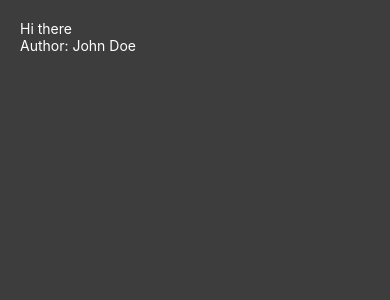
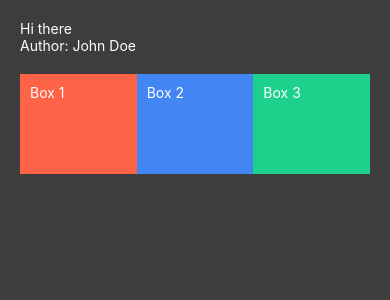
Before and after one commit to javco/react-native-sandbox, a React Native app: screen / in a window 390 px wide. Shown: the top 300 px of the page. Built offline with nearby package versions, Linux system fonts and the light colour scheme.

Commit message:
some flexbox

```diff
--- a/app/components/HelloWorld/HelloWorld.js
+++ b/app/components/HelloWorld/HelloWorld.js
@@ -34,6 +34,23 @@ export default class HelloWorld extends Component {
         <Text style={styles.myText}>
           {fullName}
         </Text>
+        <View style={styles.containerv1}>
+          <View style={styles.box1}>
+            <Text style={styles.myText}>
+              Box 1
+            </Text>
+          </View>
+          <View style={styles.box2}>
+            <Text style={styles.myText}>
+              Box 2
+            </Text>
+          </View>
+          <View style={styles.box3}>
+            <Text style={styles.myText}>
+              Box 3
+            </Text>
+          </View>
+        </View>
       </View>
     );
   }
@@ -47,6 +64,27 @@ const styles = StyleSheet.create({
   },
   myText: {
     color: 'white'
+  },
+  containerv1: {
+    flexDirection: 'row',
+    height: 100,
+    marginTop: 20,
+    marginBottom: 20,
+  },
+  box1: {
+    flex: 1,
+    backgroundColor: 'tomato',
+    padding: 10,
+  },
+  box2: {
+    flex: 1,
+    backgroundColor: '#4286f4',
+    padding: 10,
+  },
+  box3: {
+    flex: 1,
+    backgroundColor: '#1dd18c',
+    padding: 10,
   }
 })
 
```
